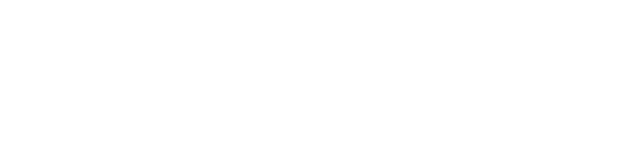
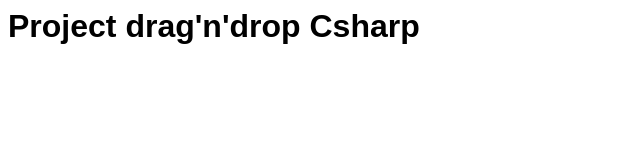
Before and after one commit to kres0345/Drag-n-Drop-CSharp, a plain HTML site: page index.html in a window 1280 px wide. Shown: the whole page, without its empty margins (0-640 px from the left). Drawn offline with Linux system fonts and the light colour scheme.

```diff
--- a/index.html
+++ b/index.html
@@ -4,6 +4,6 @@
 	<link rel="stylesheet" type="text/css" href="index.css">
 </head>
 <body>
-<h1></h1>
+<h1>Project drag'n'drop Csharp</h1>
 </body>
 </html>
```
